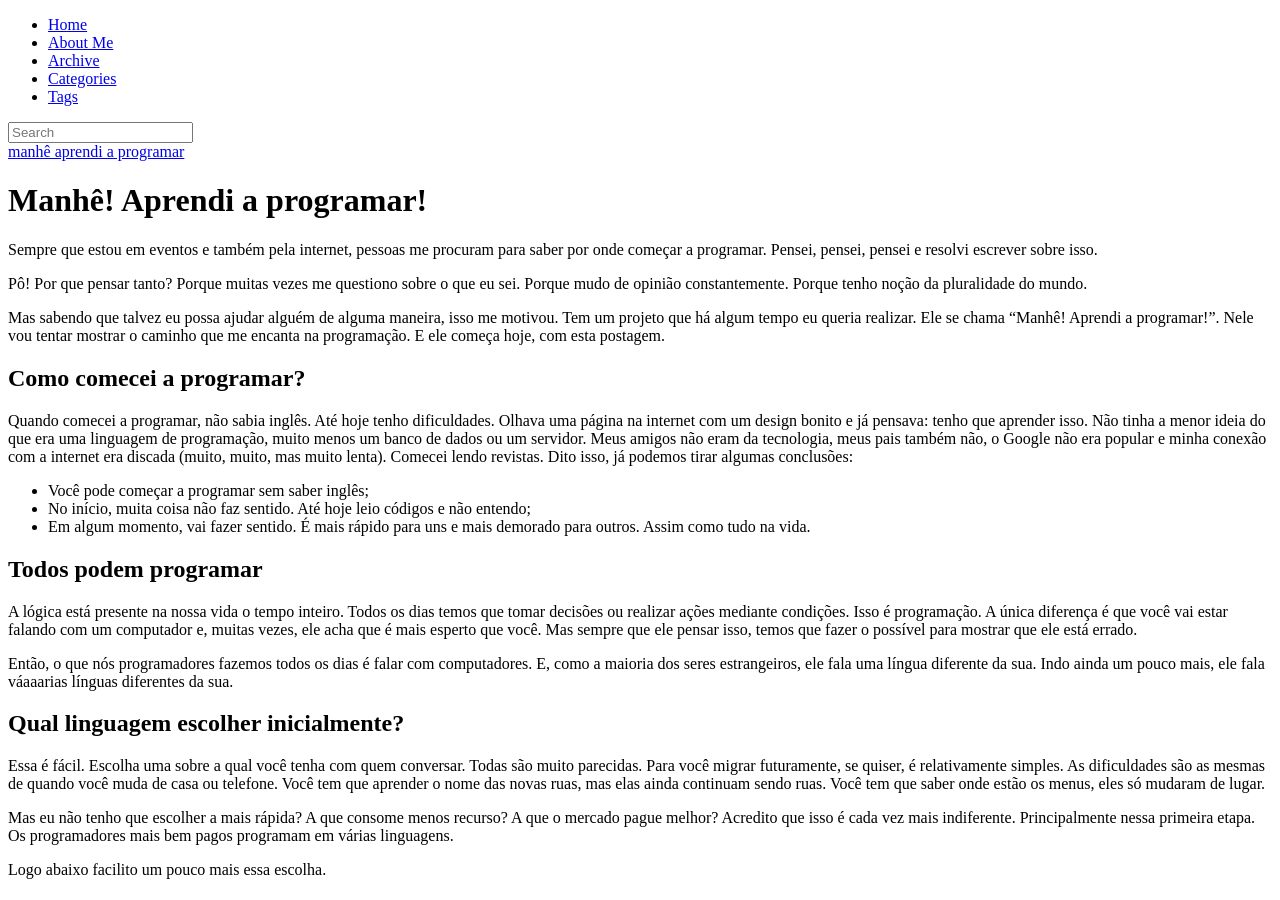
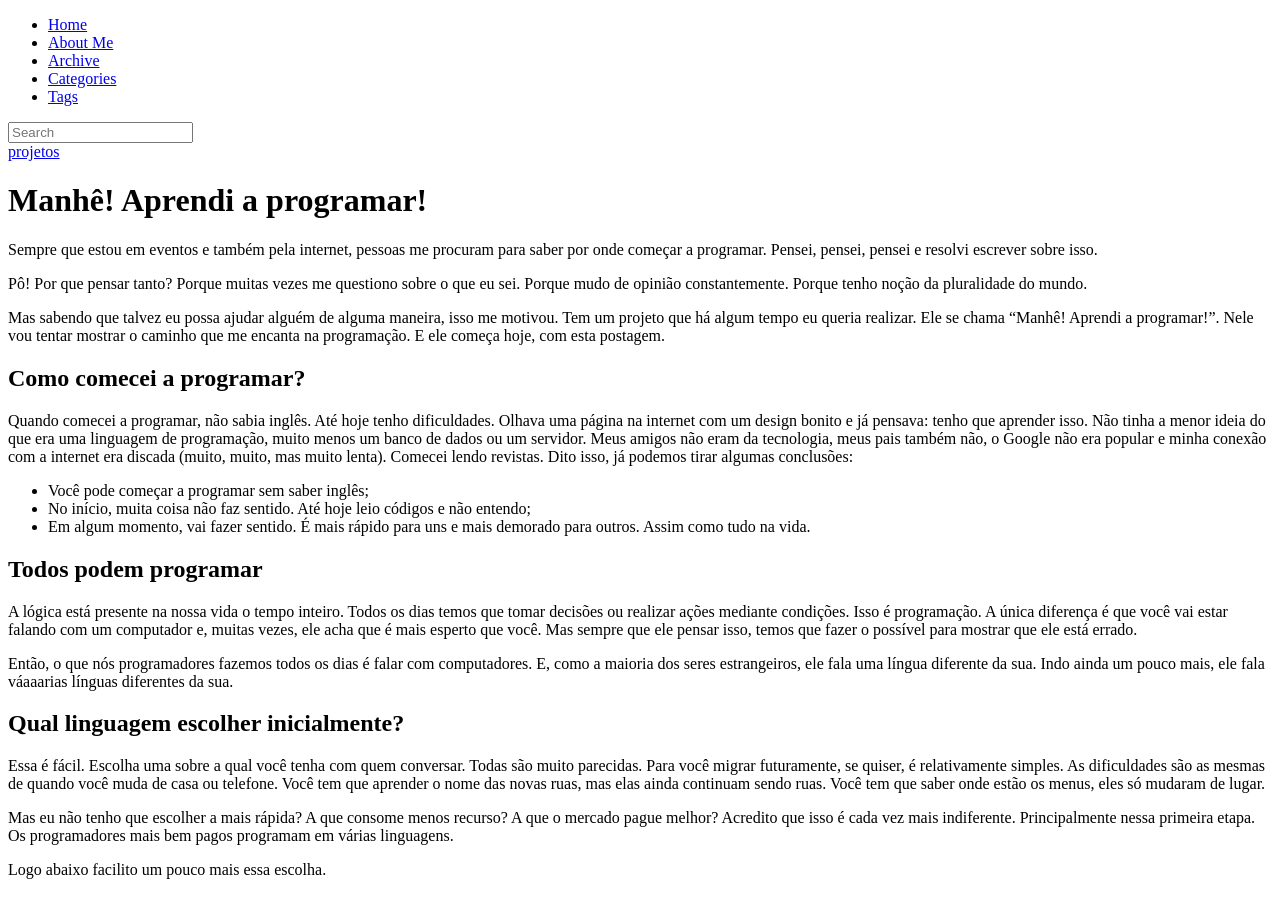
Before and after one commit to abdala/abdala.github.io, a Jekyll site: the page built from _posts/2015-02-14-manhe-aprendi-a-programar.markdown, in a window 1280 px wide and 900 px high. Built offline with Jekyll 4.4.1, drawn with Linux system fonts in a browser that asks for light colours; nearby versions of some CDN libraries; library files that are not in the unit come from our copies; comment, search, counter and statistics services are not loaded; some of the changed text lies outside the part shown.

Commit message:
Update 2015-02-14-manhe-aprendi-a-programar.markdown

```diff
--- a/_posts/2015-02-14-manhe-aprendi-a-programar.markdown
+++ b/_posts/2015-02-14-manhe-aprendi-a-programar.markdown
@@ -4,7 +4,7 @@ title:  Manhê! Aprendi a programar!
 date:   2015-02-14 15:50:00
 author: Abdala Cerqueira
 categories:
-- manhê aprendi a programar
+- projetos
 tags:
 - programação
 - dummy
```
